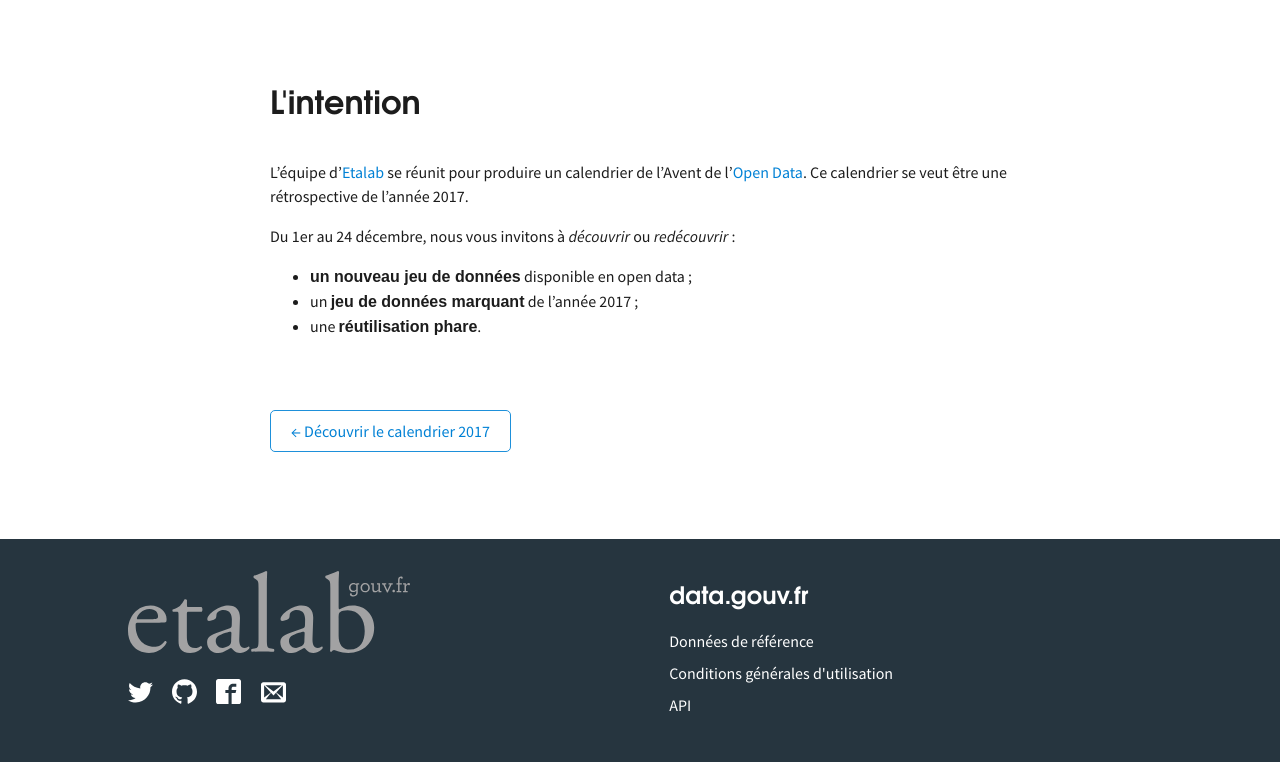
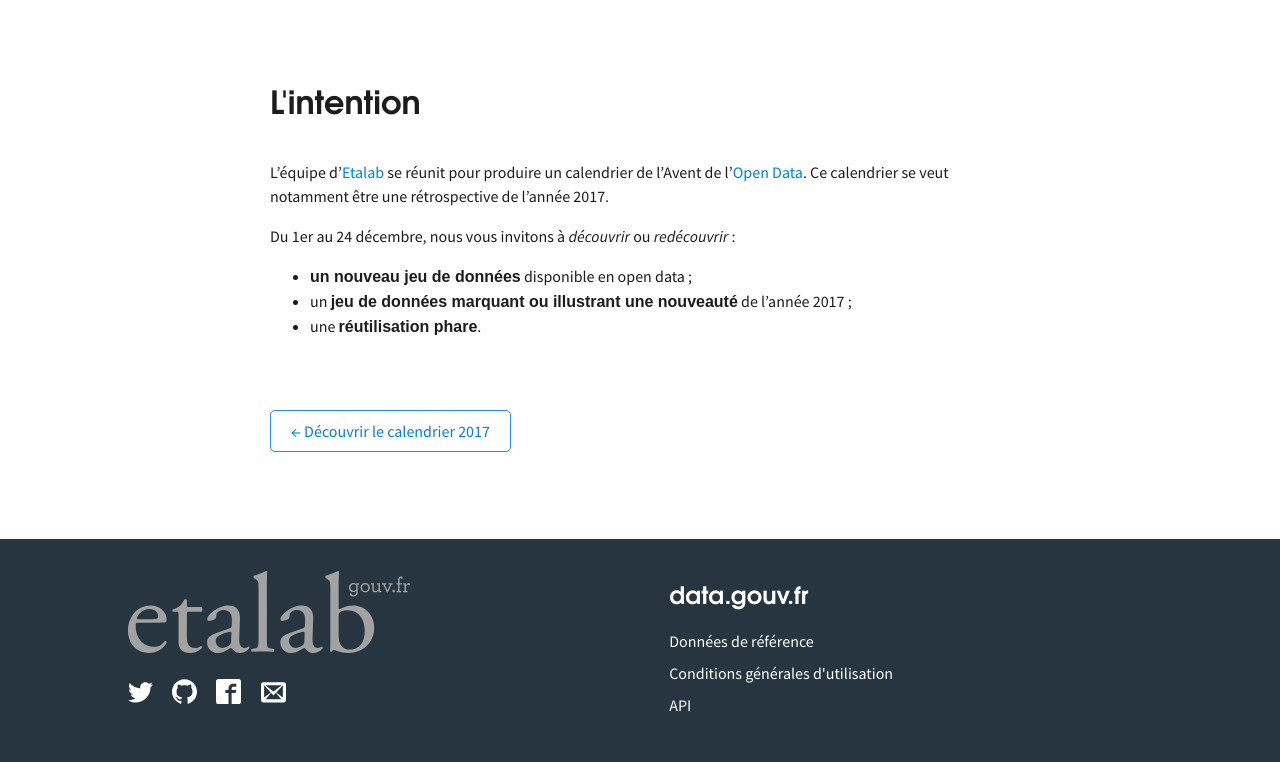
Before and after one commit to etalab/calendrier-lavent, a Jekyll site: the page built from about.md, in a window 1280 px wide. Shown: the part 419-1181 px from the top of the page. Built offline with Jekyll 4.4.1, drawn with Linux system fonts in a browser that asks for light colours; some web fonts are replaced; our own code applies the rules of GitHub Pages for plain Markdown files.

Commit message:
Update about.md

```diff
--- a/about.md
+++ b/about.md
@@ -3,12 +3,12 @@ title: L'intention
 permalink: /about/
 ---
 
-L'équipe d'[Etalab][] se réunit pour produire un calendrier de l'Avent de l'[Open Data][]. Ce calendrier se veut être une rétrospective de l'année 2017.
+L'équipe d'[Etalab][] se réunit pour produire un calendrier de l'Avent de l'[Open Data][]. Ce calendrier se veut notamment être une rétrospective de l'année 2017.
 
 Du 1er au 24 décembre, nous vous invitons à _découvrir_ ou _redécouvrir_ :
 
 - **un nouveau jeu de données** disponible en open data ;
-- un **jeu de données marquant** de l'année 2017 ;
+- un **jeu de données marquant ou illustrant une nouveauté**  de l'année 2017 ;
 - une **réutilisation phare**.
 
 <nav>
```
